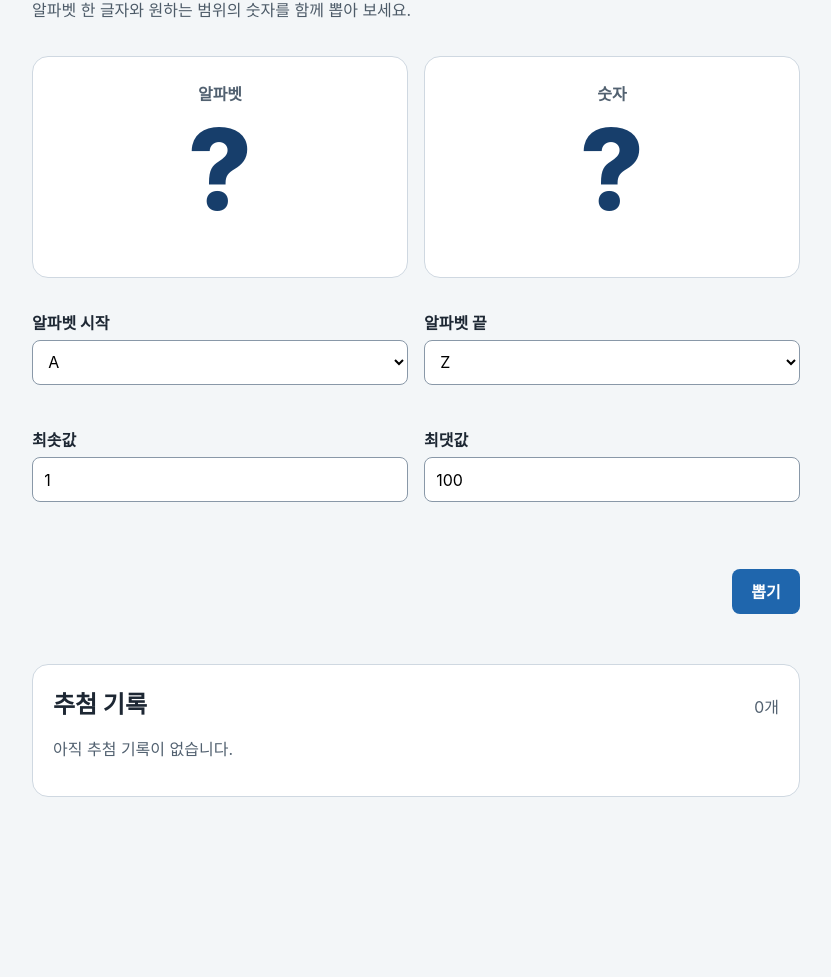
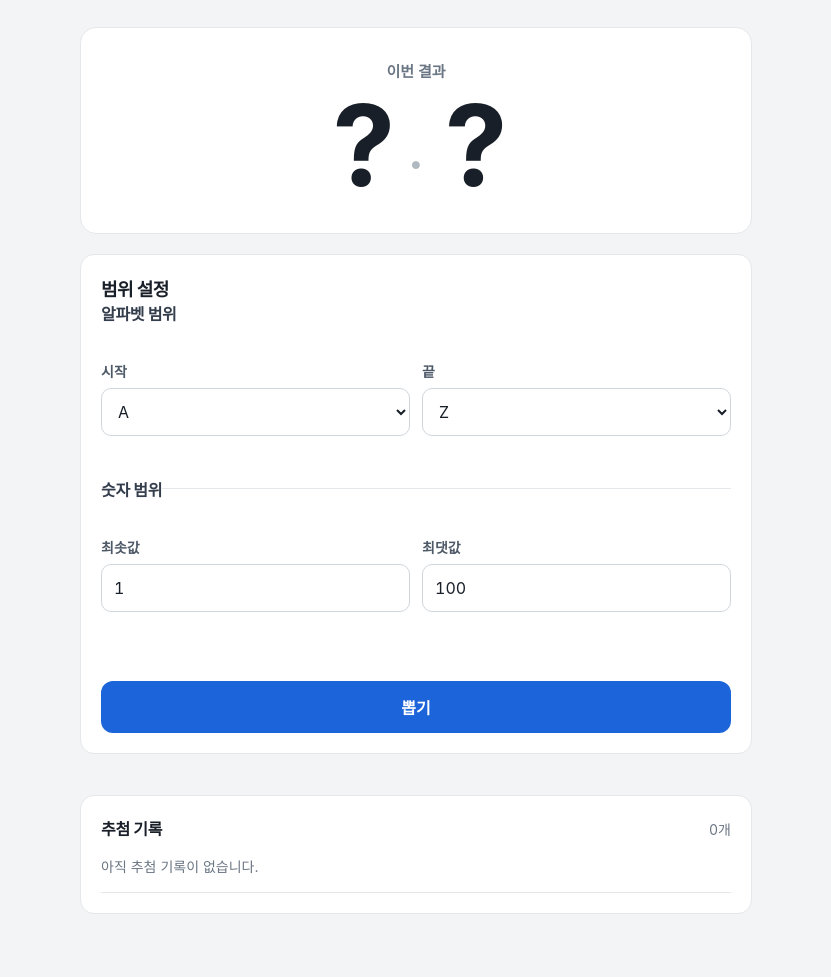
Before and after one commit to elecbrandy/random-pick, a website built with Vite: page index.html in a window 1280 px wide. Shown: the part 182-1159 px from the top of the page, without its empty margins (224-1055 px from the left). Before the commit the page ends 1043 px from the top, so only its background shows below. Built offline with nearby package versions, Linux system fonts and the light colour scheme; a web font is replaced by a local one.

Commit message:
style: refresh random pick interface

```diff
--- a/index.html
+++ b/index.html
@@ -3,6 +3,7 @@
   <head>
     <meta charset="UTF-8" />
     <meta name="viewport" content="width=device-width, initial-scale=1.0" />
+    <link rel="stylesheet" href="https://cdn.jsdelivr.net/gh/orioncactus/pretendard@v1.3.9/dist/web/variable/pretendardvariable-dynamic-subset.min.css" />
     <title>Random Pick</title>
   </head>
   <body>
--- a/src/app.ts
+++ b/src/app.ts
@@ -13,21 +13,35 @@ export function mountPickerApp(root: HTMLElement): void {
   root.innerHTML = `
     <section class="picker" aria-labelledby="page-title">
       <header>
-        <p class="eyebrow">RANDOM PICK</p>
         <h1 id="page-title">랜덤 뽑기</h1>
         <p class="intro">알파벳 한 글자와 원하는 범위의 숫자를 함께 뽑아 보세요.</p>
       </header>
-      <div class="results" aria-label="추첨 결과">
-        <article class="result-card"><p class="result-label">알파벳</p><span class="result-value" data-result="letter">?</span></article>
-        <article class="result-card"><p class="result-label">숫자</p><span class="result-value" data-result="number">?</span></article>
-      </div>
+      <section class="results" aria-label="추첨 결과">
+        <p class="result-label">이번 결과</p>
+        <div class="result-values">
+          <span class="result-value" data-result="letter">?</span>
+          <span class="result-separator" aria-hidden="true">·</span>
+          <span class="result-value" data-result="number">?</span>
+        </div>
+      </section>
       <form class="range-form" novalidate>
-        <div class="field"><label for="letter-start">알파벳 시작</label><select id="letter-start" name="letter-start" aria-describedby="letter-range-error">${letterOptions('A')}</select></div>
-        <div class="field"><label for="letter-end">알파벳 끝</label><select id="letter-end" name="letter-end" aria-describedby="letter-range-error">${letterOptions('Z')}</select></div>
-        <p class="field-error range-error" id="letter-range-error"></p>
-        <div class="field"><label for="min">최솟값</label><input id="min" name="min" type="text" value="1" inputmode="decimal" aria-describedby="min-error" /><p class="field-error" id="min-error"></p></div>
-        <div class="field"><label for="max">최댓값</label><input id="max" name="max" type="text" value="100" inputmode="decimal" aria-describedby="max-error" /><p class="field-error" id="max-error"></p></div>
-        <p class="field-error range-error" id="range-error"></p>
+        <h2 class="range-form-title">범위 설정</h2>
+        <fieldset class="range-group">
+          <legend>알파벳 범위</legend>
+          <div class="range-fields">
+            <div class="field"><label for="letter-start">시작</label><select id="letter-start" name="letter-start" aria-describedby="letter-range-error">${letterOptions('A')}</select></div>
+            <div class="field"><label for="letter-end">끝</label><select id="letter-end" name="letter-end" aria-describedby="letter-range-error">${letterOptions('Z')}</select></div>
+          </div>
+          <p class="field-error range-error" id="letter-range-error"></p>
+        </fieldset>
+        <fieldset class="range-group">
+          <legend>숫자 범위</legend>
+          <div class="range-fields">
+            <div class="field"><label for="min">최솟값</label><input id="min" name="min" type="text" value="1" inputmode="decimal" aria-describedby="min-error" /><p class="field-error" id="min-error"></p></div>
+            <div class="field"><label for="max">최댓값</label><input id="max" name="max" type="text" value="100" inputmode="decimal" aria-describedby="max-error" /><p class="field-error" id="max-error"></p></div>
+          </div>
+          <p class="field-error range-error" id="range-error"></p>
+        </fieldset>
         <button type="submit">뽑기</button>
       </form>
       <p class="field-error" data-exhausted aria-live="polite"></p>
--- a/src/style.css
+++ b/src/style.css
@@ -1,50 +1,64 @@
 :root {
-  color: #1d2733;
-  background: #f3f6f8;
-  font-family: Inter, ui-sans-serif, system-ui, sans-serif;
+  color: #191f28;
+  background: #f2f4f6;
+  font-family: 'Pretendard Variable', -apple-system, BlinkMacSystemFont, 'Segoe UI', Roboto, 'Helvetica Neue', Arial, sans-serif;
 }
 
 * { box-sizing: border-box; }
 
-body { margin: 0; min-width: 320px; }
+body { margin: 0; min-width: 320px; background: #f2f4f6; }
 
 button, input, select { font: inherit; }
 
-.picker { width: min(100% - 2rem, 48rem); margin: 0 auto; padding: 4rem 0; }
-.eyebrow { margin: 0 0 .5rem; color: #2563a8; font-size: .8rem; font-weight: 700; letter-spacing: .12em; }
-h1 { margin: 0; font-size: clamp(2rem, 7vw, 3.5rem); }
-.intro { max-width: 35rem; margin: .75rem 0 2rem; color: #4d5b68; line-height: 1.6; }
+.picker { width: min(100% - 2rem, 42rem); margin: 0 auto; padding: 5rem 0 4rem; }
+h1 { margin: 0; font-size: clamp(2rem, 6vw, 2.8rem); letter-spacing: -.04em; line-height: 1.2; }
+.intro { max-width: 30rem; margin: .75rem 0 2.25rem; color: #6b7684; font-size: 1.05rem; line-height: 1.6; letter-spacing: -.01em; }
 
-.results { display: grid; grid-template-columns: repeat(2, minmax(0, 1fr)); gap: 1rem; }
-.result-card { container-type: inline-size; padding: 1.5rem; border: 1px solid #cfd8e1; border-radius: 1rem; background: #fff; text-align: center; }
-.result-label { margin: 0; color: #526170; font-weight: 600; }
-.result-value { display: block; min-height: 1.25em; max-inline-size: 100%; margin-top: .5rem; color: #173e6b; font-size: clamp(4rem, 15vw, 7rem); font-weight: 800; line-height: 1; overflow-wrap: anywhere; }
-.result-value--medium { font-size: clamp(1.5rem, 9cqi, 3rem); font-variant-numeric: tabular-nums; }
-.result-value--long { font-size: clamp(1.25rem, 6cqi, 2rem); font-variant-numeric: tabular-nums; }
+.results { padding: 2rem; border: 1px solid #e5e8eb; border-radius: 1rem; background: #fff; text-align: center; }
+.result-label { margin: 0; color: #6b7684; font-size: .9375rem; font-weight: 600; }
+.result-values { display: flex; align-items: baseline; justify-content: center; gap: clamp(.65rem, 3vw, 1.25rem); min-height: 1.3em; margin-top: .5rem; }
+.result-value { display: block; min-width: 0; max-inline-size: 100%; color: #191f28; font-size: clamp(4rem, 17vw, 7rem); font-weight: 750; letter-spacing: -.07em; line-height: 1; overflow-wrap: anywhere; font-variant-numeric: tabular-nums; }
+.result-separator { color: #b0b8c1; font-size: clamp(2rem, 7vw, 3.75rem); font-weight: 400; line-height: 1; }
+.result-value--medium { font-size: clamp(1.5rem, 8vw, 3.25rem); }
+.result-value--long { font-size: clamp(1.1rem, 5vw, 2.1rem); }
 
-.range-form { display: grid; grid-template-columns: repeat(2, minmax(0, 1fr)); gap: 1rem; align-items: end; margin-top: 2rem; }
-.field { display: grid; gap: .4rem; }
-label { font-weight: 700; }
-input, select { width: 100%; min-height: 2.8rem; padding: .55rem .7rem; border: 1px solid #8998a8; border-radius: .5rem; background: #fff; }
-button { min-height: 2.8rem; padding: .55rem 1.2rem; border: 0; border-radius: .5rem; background: #1f66ad; color: #fff; font-weight: 700; cursor: pointer; }
-button:disabled { cursor: not-allowed; opacity: .6; }
-input:focus-visible, select:focus-visible, button:focus-visible { outline: 3px solid #f59e0b; outline-offset: 2px; }
-.field-error { min-height: 1.3em; margin: 0; color: #b42318; font-size: .875rem; }
-.range-error { grid-column: 1 / -1; margin-top: -0.5rem; }
-.range-form button { grid-column: 1 / -1; justify-self: end; }
-.storage-notice { margin: 1rem 0 0; color: #8a4b08; font-size: .875rem; }
-.history { margin-top: 2rem; padding: 1.25rem; border: 1px solid #cfd8e1; border-radius: 1rem; background: #fff; }
+.range-form { display: grid; gap: 0; margin-top: 1.25rem; padding: 1.25rem; border: 1px solid #e5e8eb; border-radius: .875rem; background: #fff; }
+.range-form-title { margin: 0; color: #191f28; font-size: 1.125rem; letter-spacing: -.03em; }
+.range-group { min-width: 0; margin: 0; padding: 1.25rem 0 0; border: 0; }
+.range-group + .range-group { margin-top: 1.25rem; border-top: 1px solid #e5e8eb; }
+.range-group legend { padding: 0; color: #333d4b; font-size: 1rem; font-weight: 700; letter-spacing: -.02em; }
+.range-fields { display: grid; grid-template-columns: repeat(2, minmax(0, 1fr)); gap: .75rem; margin-top: 1rem; }
+.field { display: grid; gap: .45rem; min-width: 0; }
+label { color: #4e5968; font-size: .875rem; font-weight: 600; }
+input, select { width: 100%; min-height: 3rem; padding: .625rem .75rem; border: 1px solid #d1d6db; border-radius: .625rem; background: #fff; color: #191f28; font-variant-numeric: tabular-nums; }
+input:hover, select:hover { border-color: #aeb8c2; }
+button { min-height: 3.25rem; margin-top: 1.25rem; padding: .75rem 1.25rem; border: 0; border-radius: .75rem; background: #1b64da; color: #fff; font-weight: 700; cursor: pointer; }
+button:hover:not(:disabled) { background: #164fae; }
+button:disabled { cursor: not-allowed; background: #b0b8c1; color: #f2f4f6; }
+input:focus-visible, select:focus-visible, button:focus-visible { outline: 3px solid #1b64da; outline-offset: 2px; }
+.field-error { min-height: 1.3em; margin: .25rem 0 0; color: #d92d20; font-size: .8125rem; line-height: 1.45; }
+.range-error { margin-bottom: 0; }
+.range-form button { width: 100%; }
+.storage-notice { margin: 1rem 0 0; color: #9a5b13; font-size: .875rem; line-height: 1.5; }
+.history { margin-top: 1.25rem; padding: 1.25rem; border: 1px solid #e5e8eb; border-radius: .875rem; background: #fff; }
 .history-heading { display: flex; justify-content: space-between; gap: 1rem; align-items: baseline; }
 .history h2, .history-heading p { margin: 0; }
-.history-heading p { color: #526170; font-variant-numeric: tabular-nums; }
-.history > p { color: #526170; }
-[data-history-list] { max-height: 14rem; margin: 1rem 0 0; padding-left: 1.5rem; overflow-y: auto; }
-[data-history-list] li { padding: .35rem 0; font-variant-numeric: tabular-nums; }
+.history h2 { font-size: 1rem; letter-spacing: -.02em; }
+.history-heading p, .history > p { color: #6b7684; font-size: .875rem; }
+.history-heading p { font-variant-numeric: tabular-nums; }
+.history > p { margin: 1rem 0 0; }
+[data-history-list] { max-height: 16rem; margin: 1rem 0 0; padding: 0; overflow-y: auto; list-style: none; border-top: 1px solid #e5e8eb; }
+[data-history-list] li { padding: .9rem 0; border-bottom: 1px solid #e5e8eb; color: #333d4b; font-variant-numeric: tabular-nums; }
 .sr-only { position: absolute; width: 1px; height: 1px; padding: 0; margin: -1px; overflow: hidden; clip: rect(0, 0, 0, 0); white-space: nowrap; border: 0; }
 
 @media (max-width: 36rem) {
-  .picker { width: min(100% - 1.5rem, 48rem); padding: 2rem 0; }
-  .results, .range-form { grid-template-columns: 1fr; }
-  .range-error { grid-column: auto; }
-  .range-form button { grid-column: auto; justify-self: stretch; width: 100%; }
+  .picker { width: min(100% - 1.5rem, 42rem); padding: 2.5rem 0 2rem; }
+  .results { padding: 1.5rem 1rem; }
+  .range-form, .history { padding: 1rem; }
+  .result-values { gap: .5rem; }
+  .range-fields { gap: .625rem; }
 }
+
+@media (max-width: 23rem) {
+  .range-fields { grid-template-columns: 1fr; }
+}
```
